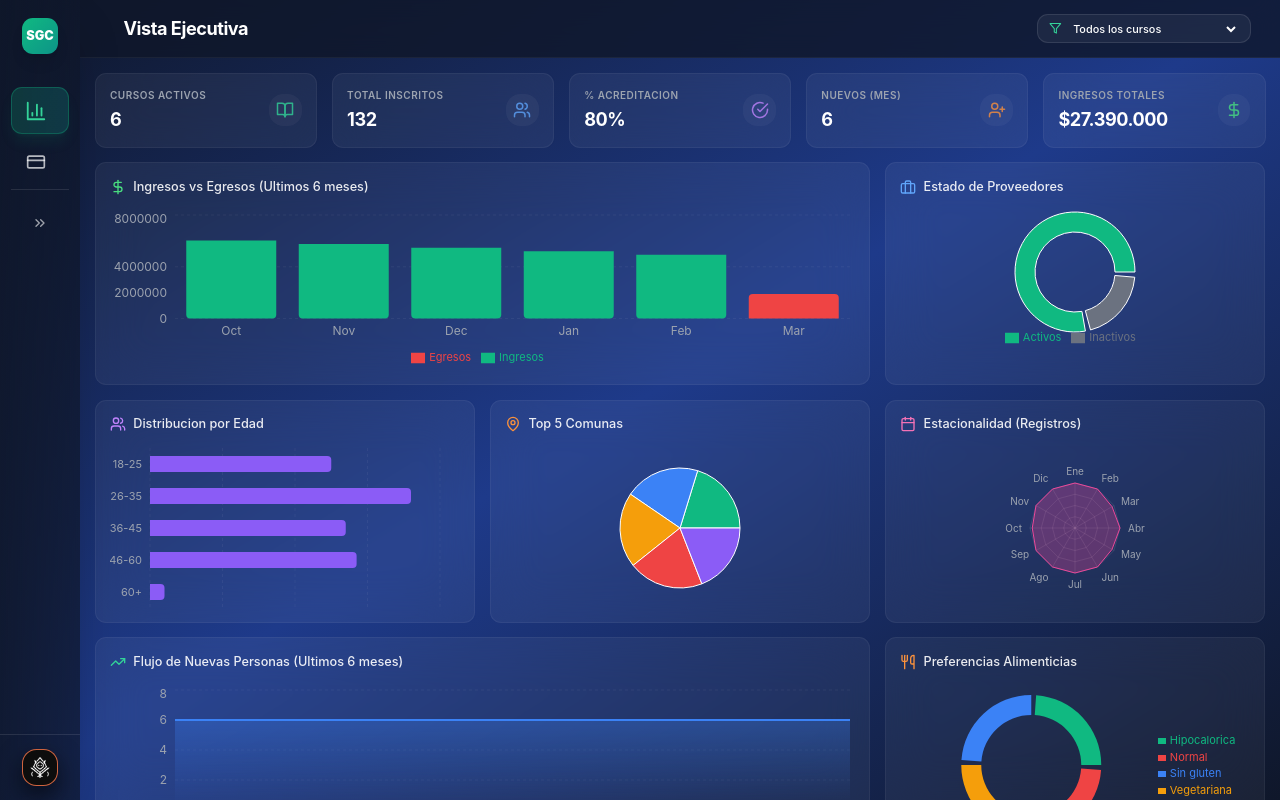
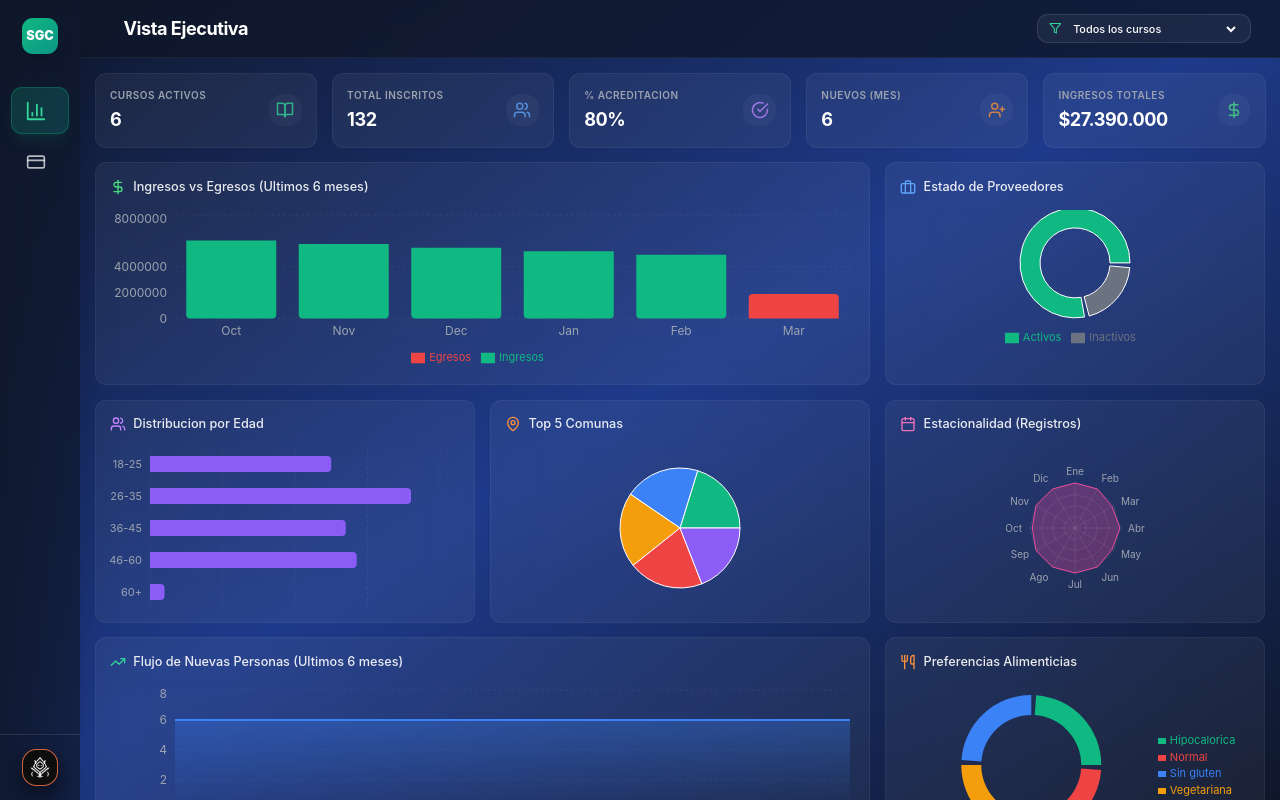
Before and after one commit to ColDev-Colivoro/portfolio, a React (Vite) app: page /demo/sgc in a window 1280 px wide. Built offline with nearby package versions, Linux system fonts and the light colour scheme.

Commit message:
feat: Implement SGC executive dashboard with course, registration, and financial analytics, alongside a SystemLog component.

```diff
--- a/src/components/SystemLog.jsx
+++ b/src/components/SystemLog.jsx
@@ -8,7 +8,7 @@ const SystemLog = ({ isOpen, onClose }) => {
                 <motion.div
                     initial={{ opacity: 0 }}
                     animate={{ opacity: 1 }}
-                    exit={{ opacity: 0 }}
+                    exit={{ opacit1y: 0 }}
                     className="fixed inset-0 z-[60] flex items-center justify-center p-4 bg-black/50 backdrop-blur-sm"
                     data-overlay-open="true"
                     onClick={onClose}
@@ -25,9 +25,9 @@ const SystemLog = ({ isOpen, onClose }) => {
                     >
                         <h3 className="text-lg font-semibold text-foreground">System Log</h3>
                         <div className="mt-4 text-sm text-muted-foreground">
-                            <p>{appVersionLabel} - Build metadata synchronized automatically.</p>
+                            <p>{appVersionLabel}</p>
                             <p className="mt-2">Build date: {appMeta.buildDate}</p>
-                            <p className="mt-1 line-clamp-2" title={appMeta.commit}>Commit: {appMeta.commit}</p>
+                            <p className="mt-2 line-clamp-4" title={appMeta.commit}>Commit: {appMeta.commit}</p>
                         </div>
                         <button onClick={onClose} className="mt-6 w-full rounded-full bg-accent py-2 text-sm text-accent-foreground">Close</button>
                     </motion.div>
--- a/src/components/demos/sgc/SGCDashboardExecutive.jsx
+++ b/src/components/demos/sgc/SGCDashboardExecutive.jsx
@@ -394,7 +394,7 @@ const SGCDashboardExecutive = ({ selectedCourse = 'all' }) => {
 								<CartesianGrid strokeDasharray="3 3" stroke="rgba(255,255,255,0.05)" vertical={false} />
 								<XAxis dataKey="name" stroke="#6B7280" tick={{ fill: '#9CA3AF', fontSize: 12 }} axisLine={false} tickLine={false} />
 								<YAxis stroke="#6B7280" tick={{ fill: '#9CA3AF', fontSize: 12 }} axisLine={false} tickLine={false} />
-								<Tooltip contentStyle={{ backgroundColor: '#111827', borderColor: '#374151', color: '#F3F4F6', fontSize: '12px', borderRadius: '8px' }} />
+								<Tooltip cursor={{ fill: 'rgba(255,255,255,0.05)' }} contentStyle={{ backgroundColor: '#111827', borderColor: '#374151', color: '#F3F4F6', fontSize: '12px', borderRadius: '8px' }} />
 								<Legend wrapperStyle={{ fontSize: '11px', color: '#9CA3AF' }} />
 								<Bar dataKey="Ingresos" stackId="a" fill="#10B981" radius={[0, 0, 4, 4]} />
 								<Bar dataKey="Egresos" stackId="a" fill="#EF4444" radius={[4, 4, 0, 0]} />
@@ -411,7 +411,7 @@ const SGCDashboardExecutive = ({ selectedCourse = 'all' }) => {
 					<div className="h-40 xl:h-44">
 						<ResponsiveContainer width="100%" height="100%">
 							<PieChart>
-								<Pie data={chartData.providerData} cx="50%" cy="50%" innerRadius={40} outerRadius={60} paddingAngle={5} dataKey="value">
+								<Pie data={chartData.providerData} cx="50%" cy="42%" innerRadius={35} outerRadius={55} paddingAngle={5} dataKey="value">
 									{chartData.providerData.map((entry, index) => (
 										<Cell key={`provider-cell-${entry.name}`} fill={index === 0 ? '#10B981' : '#6B7280'} />
 									))}
@@ -436,7 +436,7 @@ const SGCDashboardExecutive = ({ selectedCourse = 'all' }) => {
 								<CartesianGrid strokeDasharray="3 3" stroke="rgba(255,255,255,0.05)" horizontal={false} />
 								<XAxis type="number" stroke="#6B7280" hide />
 								<YAxis dataKey="name" type="category" stroke="#9CA3AF" tick={{ fill: '#9CA3AF', fontSize: 11 }} width={40} tickLine={false} axisLine={false} />
-								<Tooltip contentStyle={{ backgroundColor: '#111827', borderColor: '#374151', color: '#F3F4F6', fontSize: '12px', borderRadius: '8px' }} />
+								<Tooltip cursor={{ fill: 'rgba(255,255,255,0.05)' }} contentStyle={{ backgroundColor: '#111827', borderColor: '#374151', color: '#F3F4F6', fontSize: '12px', borderRadius: '8px' }} />
 								<Bar dataKey="value" fill="#8B5CF6" radius={[0, 4, 4, 0]} barSize={16} />
 							</BarChart>
 						</ResponsiveContainer>
--- a/src/components/demos/sgc/SGCPlatformView.jsx
+++ b/src/components/demos/sgc/SGCPlatformView.jsx
@@ -1,6 +1,6 @@
 import { useState } from 'react';
 import { AnimatePresence, motion } from 'framer-motion';
-import { BarChart3, ChevronsLeft, ChevronsRight, CreditCard, Filter, Home } from 'lucide-react';
+import { BarChart3, CreditCard, Filter, Home } from 'lucide-react';
 import { useNavigate } from 'react-router-dom';
 import SGCDashboardExecutive from '@/components/demos/sgc/SGCDashboardExecutive';
 import SGCPaymentsDashboard from '@/components/demos/sgc/SGCPaymentsDashboard';
@@ -121,21 +121,6 @@ const SGCPlatformView = () => {
 						);
 					})}
 
-					<div className="mt-3 border-t border-white/10 pt-3">
-						<button
-							type="button"
-							onClick={() => setCollapsed((previous) => !previous)}
-							className={`group relative flex w-full items-center gap-4 rounded-xl border border-transparent px-4 py-3.5 text-white/70 transition-all duration-200 hover:bg-white/5 hover:text-white ${collapsed ? 'justify-center' : ''}`}
-							title={collapsed ? 'Expandir panel' : 'Contraer panel'}
-						>
-							{collapsed ? (
-								<ChevronsRight className="text-white/60 transition-all duration-200 group-hover:text-white" size={16} />
-							) : (
-								<ChevronsLeft className="text-white/60 transition-all duration-200 group-hover:text-white" size={16} />
-							)}
-							{!collapsed ? <span className="text-xs font-medium text-white/70">Contraer panel lateral</span> : null}
-						</button>
-					</div>
 				</nav>
 
 				<div className="border-t border-white/10 p-4">
```
